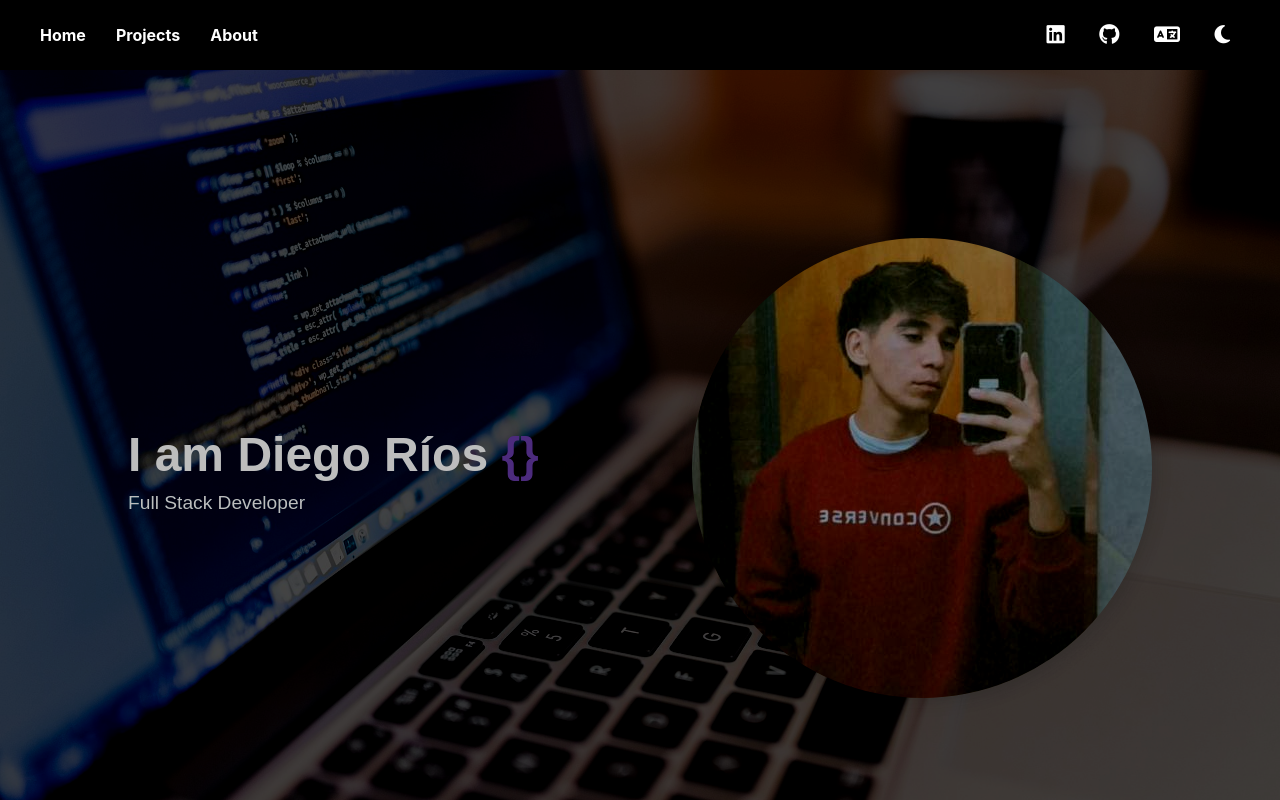
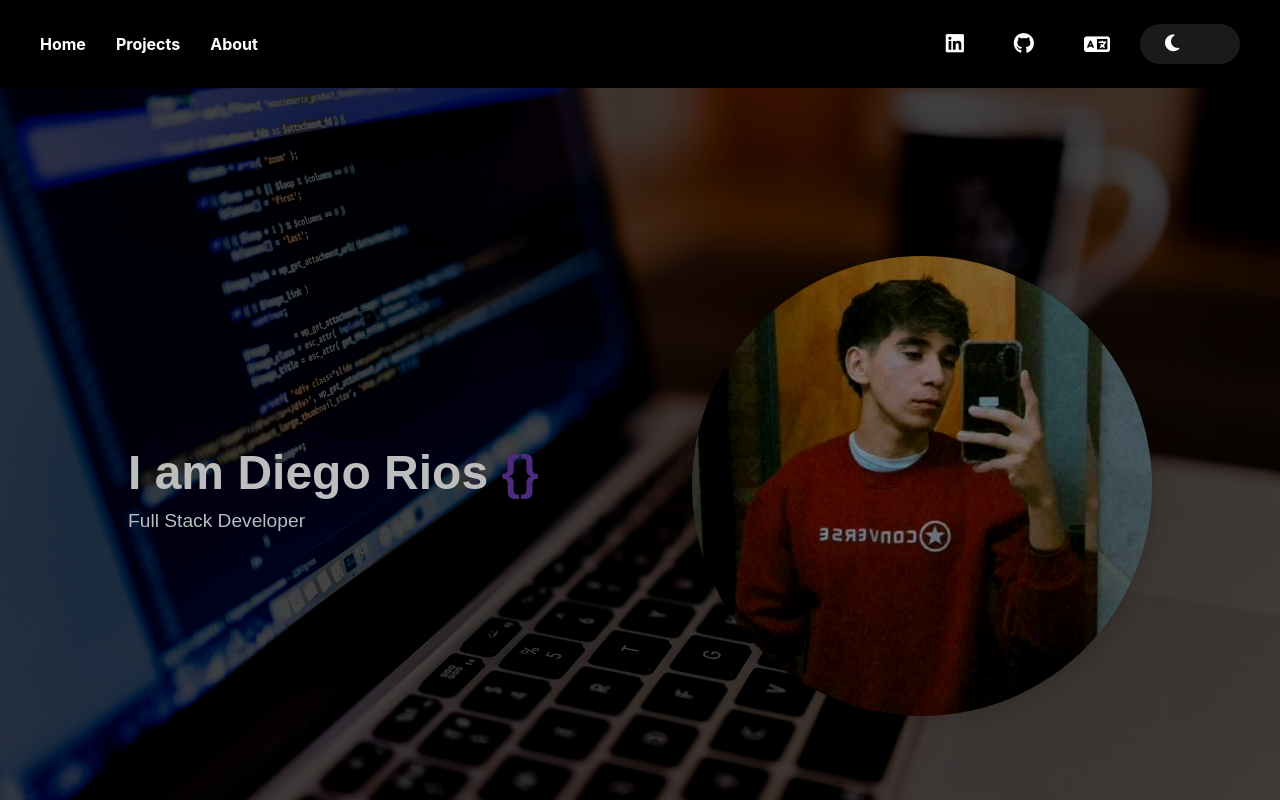
Before and after one commit to Diiegorios46/Portfolio, a plain HTML site: page index.html in a window 1280 px wide. Shown: the top 800 px of the page. Drawn offline with Linux system fonts and the light colour scheme.

Commit message:
Implement dark mode toggle functionality and update styles for improved user experience

```diff
--- a/index.html
+++ b/index.html
@@ -21,6 +21,7 @@
    <script src="./javascript/traductor.js"></script>
    <script src="./javascript/burger.js"></script>
    <script src="./javascript/links.js"></script>
+   <script src="./javascript/animationMoon.js"></script>
 
 </head>
 <body>
@@ -48,7 +49,11 @@
         <a href="https://www.linkedin.com/in/diego-rios-8112a9264/" target="_blank" rel="noopener noreferrer"><i class="fab fa-linkedin"></i></a>
         <a href="https://github.com/Diiegorios46" target="_blank" rel="noopener noreferrer"><i class="fab fa-github"></i></a>
         <i class="fas fa-language"></i>
-        <i class="fas fa-moon"></i>
+
+        <div class="toggle-container" id="toggle">
+          <i class="fa-solid fa-moon" id="moon"></i>
+        </div>
+
       </div>
     </nav>
   </header>
@@ -59,7 +64,7 @@
   <main class="hero" id="home">
   <div class="overlay">
     <div class="content">
-      <h1 id="hero-title" data-en="I am Diego Ríos" data-es="Soy Diego Rios">I am Diego Ríos <span class="braces">{}</span></h1>
+      <h1 id="hero-title" data-en="I am Diego Ríos" data-es="Soy Diego Rios">I am Diego Rios <span class="braces">{}</span></h1>
       <p id="hero-subtitle" data-en="Full Stack Developer" data-es="Desarrollador Full Stack">Full Stack Developer</p>
     </div>
     <div class="container-img-perfil">
@@ -80,9 +85,6 @@
 " data-es="Soy un desarrollador web junior apasionado que está ansioso por crear sitios web limpios y fáciles de usar que ofrezcan grandes experiencias. Experto en React, JavaScript y diseño responsivo, con un fuerte enfoque en la accesibilidad y el rendimiento. Siempre aprendiendo, proactivo y dispuesto a contribuir a proyectos innovadores y crecer dentro de un equipo dinámico.">
           I am a passionate Junior Web Developer eager to create clean, user-friendly websites that deliver great experiences. Skilled in React, JavaScript, and responsive design, with a strong focus on accessibility and performance. Always learning, proactive, and ready to contribute to innovative projects and grow within a dynamic team.
         </p>
-        <div class="about-card textContainer">
-          <a href="#projects" class="inline-link" id="see-projects" data-en="See my projects" data-es="Ver mis proyectos">Ver mis proyectos<i class="fas fa-arrow-right"></i></a>
-        </div>
       </div>
 
       <!-- Card: Education -->
@@ -233,5 +235,14 @@
   </div>
 </footer>
 
+  <script>
+
+
+
+
+
+  </script>
+
+
 </body>
 </html>
--- /dev/null
+++ b/javascript/animationMoon.js
@@ -0,0 +1,9 @@
+document.addEventListener("DOMContentLoaded", () => {
+
+const toggle = document.getElementById('toggle');
+
+  toggle.addEventListener('click', () => {
+    toggle.classList.toggle('active');
+  });
+
+});
--- a/javascript/moon.js
+++ b/javascript/moon.js
@@ -1,6 +1,6 @@
 document.addEventListener("DOMContentLoaded", () => {
 
-    const moonIcon = document.querySelector('.fa-moon');
+    const moonIcon = document.querySelector('.toggle-container');
     moonIcon.addEventListener('click', () => {
     document.body.classList.toggle('dark-mode');
 
--- a/layout/about.css
+++ b/layout/about.css
@@ -27,6 +27,7 @@
   border-radius: 4px;
 }
 
+
 .about-content {
   display: grid;
   grid-template-columns: 1fr 1fr;
@@ -43,12 +44,11 @@
 /* Formato visual de las tarjetas como en dark mode */
 .about-card {
   margin-bottom: 24px;
-  padding: 1rem;
+  padding: 1.4rem;
   border-radius: 12px;
   box-shadow: 0 2px 12px rgba(255, 255, 255, 0.1);
   border: 1px solid rgba(0, 0, 0, 0.1);
   backdrop-filter: blur(8px);
-  /* color y background se mantienen según el modo */
 }
 
 .about-card .textContainer{
--- a/layout/header.css
+++ b/layout/header.css
@@ -29,11 +29,45 @@
 }
 
 /* Íconos generales */
+
+.icons{
+  display: flex;
+  align-items: center;
+  gap: 20px;
+}
+
 .icons i {
   color: white;
   font-size: 1.3rem;
   margin-left: 20px;
   cursor: pointer;
+}
+
+/* Contenedor con fondo y bordes redondeados */
+.toggle-container {
+  width: 100px;
+  height: 40px;
+  background-color: #1a1a1a;
+  border-radius: 20px;
+  position: relative;
+  padding: 5px;
+  cursor: pointer;
+}
+
+/* Ícono luna posicionado absolutamente */
+#moon {
+  position: absolute;
+  top: 50%;
+  left: 5px; /* Posición inicial */
+  transform: translateY(-50%);
+  font-size: 1.2rem;
+  color: white;
+  transition: left 0.4s ease-in-out;
+}
+
+/* Cuando está activo, lo empujamos a la derecha */
+.toggle-container.active #moon {
+  left: 55px;
 }
 
 /* Menú Hamburguesa */
```
